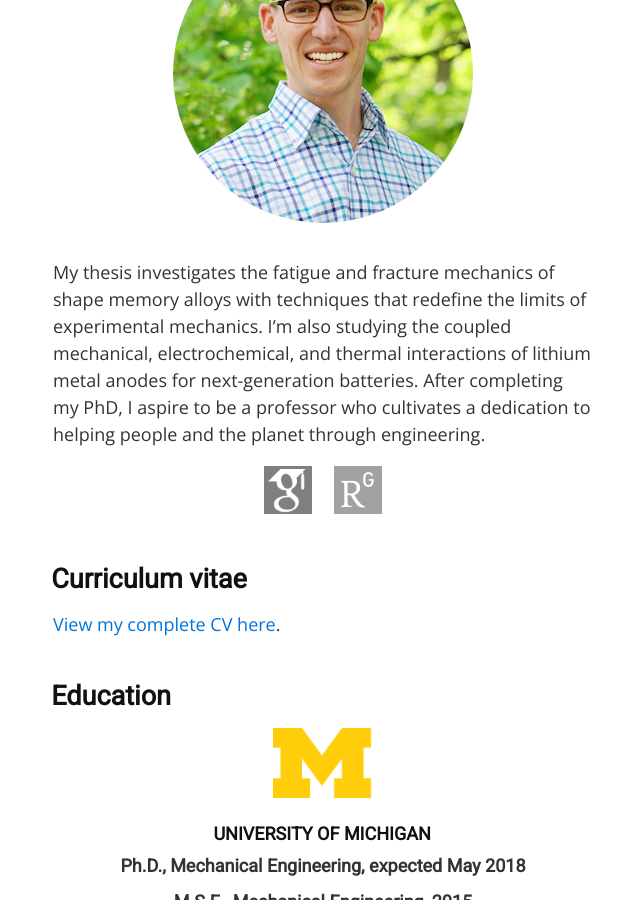
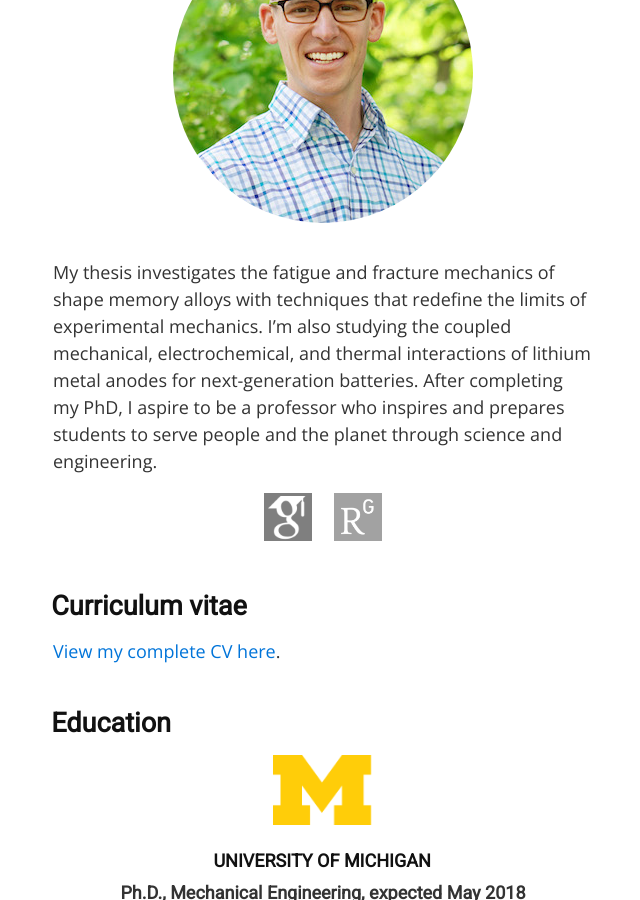
Before and after one commit to wlepage/wlepage.github.io, a Jekyll site: the page built from index.md, in a window 1280 px wide and 900 px high, scrolled down 356 px. Shown: the whole window, without its empty margins (317-957 px from the left). Built offline with Jekyll 4.4.1, drawn with Linux system fonts in a browser that asks for light colours.

Commit message:
Update index.md

```diff
--- a/index.md
+++ b/index.md
@@ -7,7 +7,7 @@ layout: default
 
 
 
-My thesis investigates the fatigue and fracture mechanics of shape memory alloys with techniques that redefine the limits of experimental mechanics. I'm also studying the coupled mechanical, electrochemical, and thermal interactions of lithium metal anodes for next-generation batteries. After completing my PhD, I aspire to be a professor who cultivates a dedication to helping people and the planet through engineering.
+My thesis investigates the fatigue and fracture mechanics of shape memory alloys with techniques that redefine the limits of experimental mechanics. I'm also studying the coupled mechanical, electrochemical, and thermal interactions of lithium metal anodes for next-generation batteries. After completing my PhD, I aspire to be a professor who inspires and prepares students to serve people and the planet through science and engineering.
 
 <div id="Ricons">
 <a class="Ricon" href="https://scholar.google.com/citations?user=ACk2g1gAAAAJ">
```
